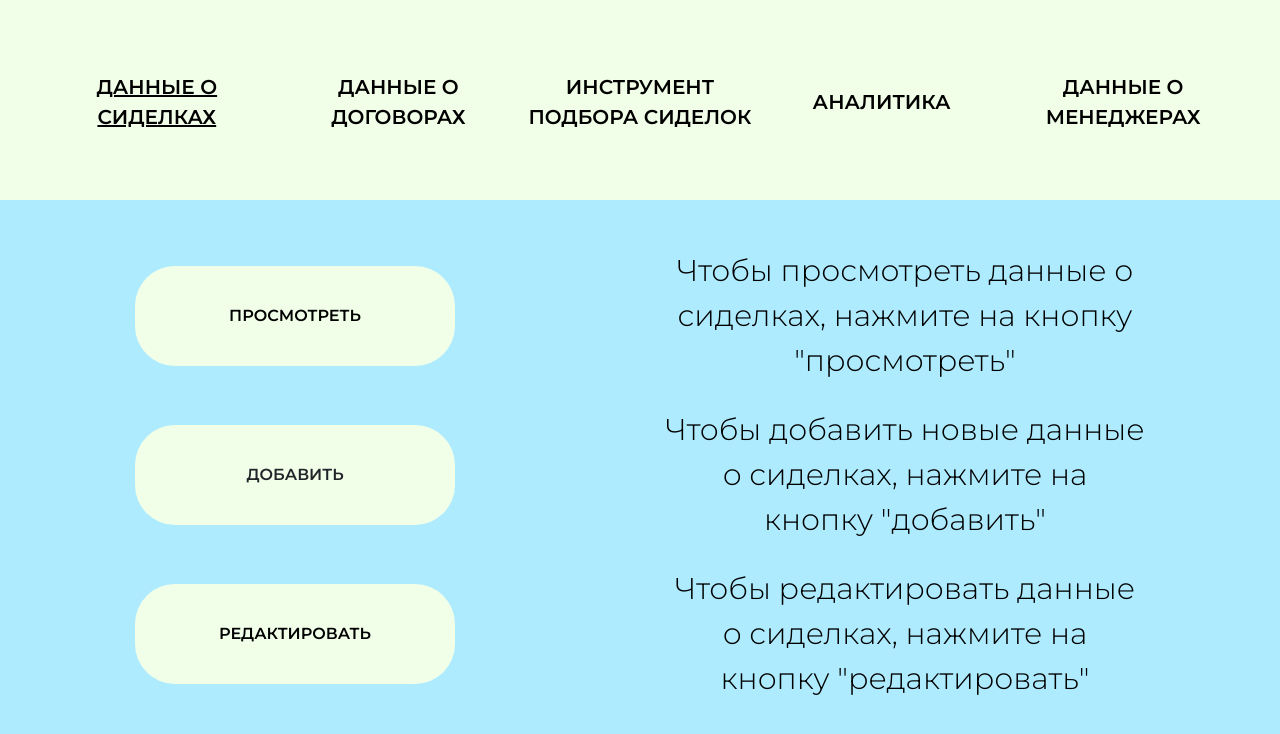
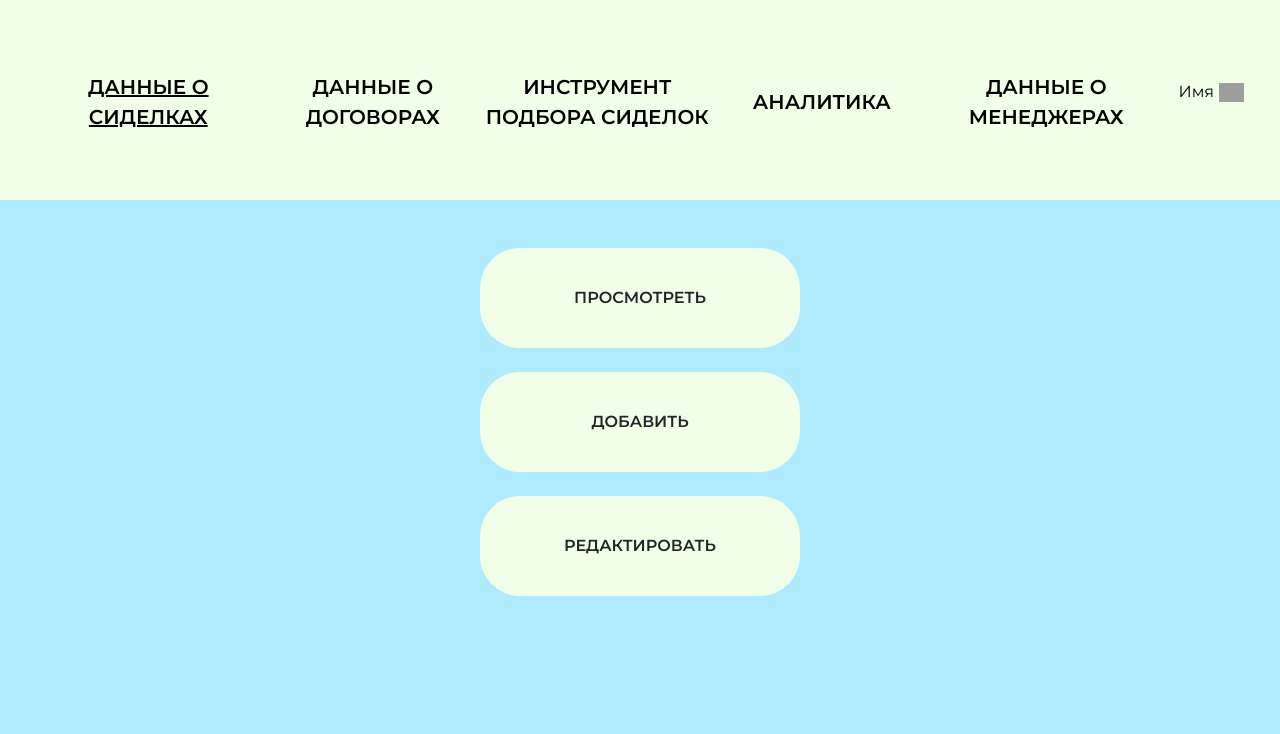
Before and after one commit to WNinJS/CRMforNurses, a PHP site: page /dataOfNurses.php in a window 1280 px wide. Shown: the top 734 px of the page. Run offline with PHP 8.4, Linux system fonts and the light colour scheme; grey boxes are pictures that could not be loaded.

Commit message:
Update dataOfNurses.php

```diff
--- a/dataOfNurses.php
+++ b/dataOfNurses.php
@@ -22,6 +22,10 @@
             <li class="d-flex flex-column justify-content-center"><a class="" href="selectToolNurses.php"> ИНСТРУМЕНТ ПОДБОРА СИДЕЛОК </a></li>
             <li class="d-flex flex-column justify-content-center"><a class="" href="analytics.php"> АНАЛИТИКА </a></li>
             <li class="d-flex flex-column justify-content-center"><a class="" href="dataOfManagers.php"> ДАННЫЕ О МЕНЕДЖЕРАХ </a></li>
+            <form class="d-flex align-items-center justify-content-center" style="padding-left: 20px;" method="get">
+                <p class="p-0 m-0"> Имя </p>
+                <a href="login.php"> <img src="images/logout.png" alt="logout" style="width: 25px; heigth: 25px; margin-left: 5px;"> </a>
+            </form>
         </ul>
     </nav>
 
@@ -31,42 +35,39 @@
         <div class="row h-100 w-100">
             <!-- Кнопки и их описание -->
             <div class="col-12 h-100 text-center">
-                <div class="d-flex flex-row justify-content-around align-items-center">
-                    <button class="btn btn-light-nurses-main">
-                        <a href="dataOfNursesView.php">  ПРОСМОТРЕТЬ</a>
+                <div class="d-flex flex-row justify-content-center">
+                    <button class="btn btn-light-nurses-main" onclick="goToViewNurses()">
+                        <script type="text/javascript">
+                            function goToViewNurses()
+                            {
+                                location.href = "dataOfNursesView.php"
+                            };
+                        </script>
+                        ПРОСМОТРЕТЬ
                     </button>
-                    <p class="buttons-text-nurses-main">
-                        Чтобы просмотреть данные
-                        о сиделках, нажмите на кнопку
-                        "просмотреть"
-                    </p>
                 </div>
 
                 <br>
 
-                <div class="d-flex flex-row justify-content-around align-items-center">
+                <div class="d-flex flex-row justify-content-center">
                     <!-- Кнопка, вызывающая модальное окно для добавления данных о новой сиделке -->
                     <button class="btn btn-light-nurses-main" data-toggle="modal" data-target="#addNurseModal">
                         ДОБАВИТЬ
                     </button>
-                    <p class="buttons-text-nurses-main">
-                        Чтобы добавить новые данные
-                        о сиделках, нажмите на кнопку
-                        "добавить"
-                    </p>
                 </div>
 
                 <br>
 
-                <div class="d-flex flex-row justify-content-around align-items-center">
-                    <button class="btn btn-light-nurses-main">
-                        <a href="dataOfNursesEdit.php"> РЕДАКТИРОВАТЬ </a>
+                <div class="d-flex flex-row justify-content-center">
+                    <button class="btn btn-light-nurses-main" onclick="goToEditNurses()">
+                        <script type="text/javascript">
+                            function goToEditNurses()
+                            {
+                                location.href = "dataOfNursesEdit.php"
+                            };
+                        </script>
+                        РЕДАКТИРОВАТЬ
                     </button>
-                    <p class="buttons-text-nurses-main">
-                        Чтобы редактировать данные
-                        о сиделках, нажмите на кнопку
-                        "редактировать"
-                    </p>
                 </div>
             </div>
         </div>
```
